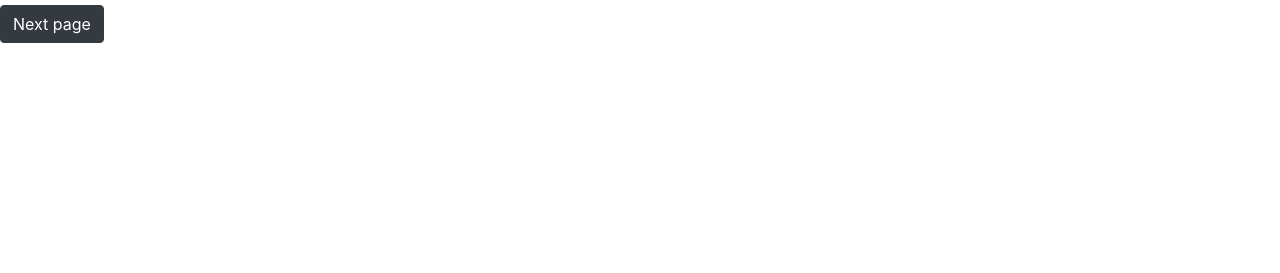
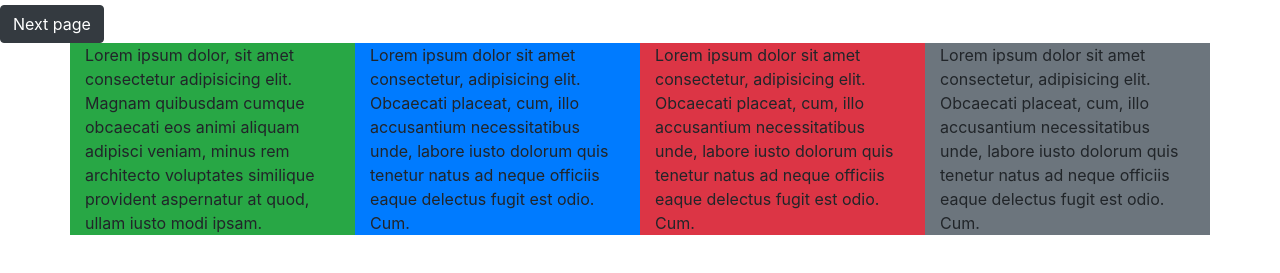
Before and after one commit to emc48/session-seven-again, a plain HTML site: page docs/index.html in a window 1280 px wide. Shown: the part 165-438 px from the top of the page. Drawn offline with nearby package versions, Linux system fonts and the light colour scheme.

Commit message:
Put more boot in

```diff
--- a/docs/index.html
+++ b/docs/index.html
@@ -15,6 +15,23 @@
         This is me trying out my new website!
     </h2>
     <button type="button" class="btn btn-dark">Next page</button>
+    <div class="container">
+        <div class="row">
+            <div class="col-lg-3 col-md-12 bg-success">
+                Lorem ipsum dolor, sit amet consectetur adipisicing elit. Magnam quibusdam cumque obcaecati eos animi aliquam adipisci veniam, minus rem architecto voluptates similique provident aspernatur at quod, ullam iusto modi ipsam.
+            </div>
+            <div class="col-lg-3 col-md-12 bg-primary">
+                Lorem ipsum dolor sit amet consectetur, adipisicing elit. Obcaecati placeat, cum, illo accusantium necessitatibus unde, labore iusto dolorum quis tenetur natus ad neque officiis eaque delectus fugit est odio. Cum.
+            </div>
+            <div class="col-lg-3 col-sm-6 bg-danger">
+                Lorem ipsum dolor sit amet consectetur, adipisicing elit. Obcaecati placeat, cum, illo accusantium necessitatibus unde, labore iusto dolorum quis tenetur natus ad neque officiis eaque delectus fugit est odio. Cum.
+            </div>
+            <div class="col-lg-3 col-sm-6 bg-secondary">
+                Lorem ipsum dolor sit amet consectetur, adipisicing elit. Obcaecati placeat, cum, illo accusantium necessitatibus unde, labore iusto dolorum quis tenetur natus ad neque officiis eaque delectus fugit est odio. Cum.
+            </div>
+        </div>
+
+    </div>
 
 </body>
 </html>
```
